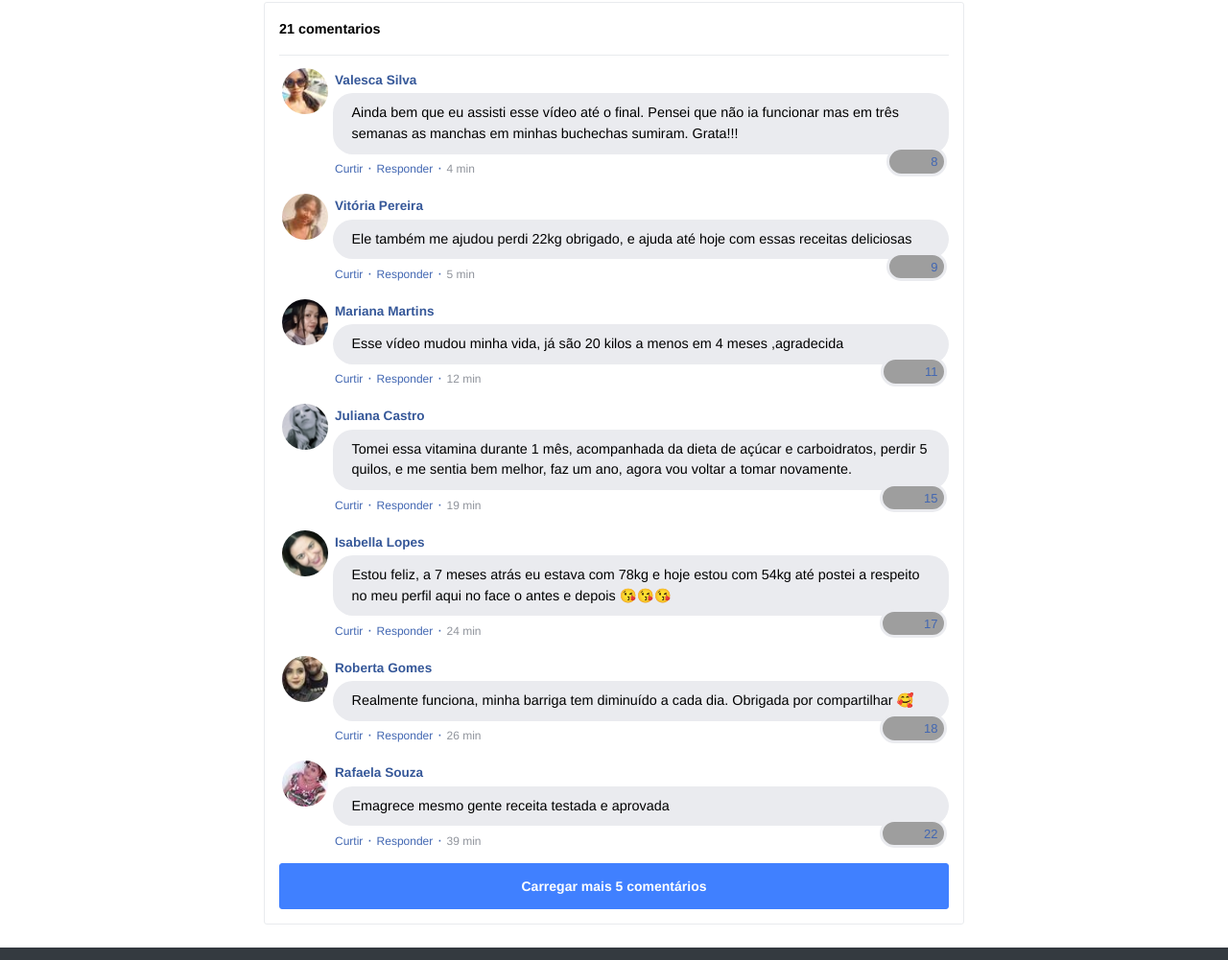
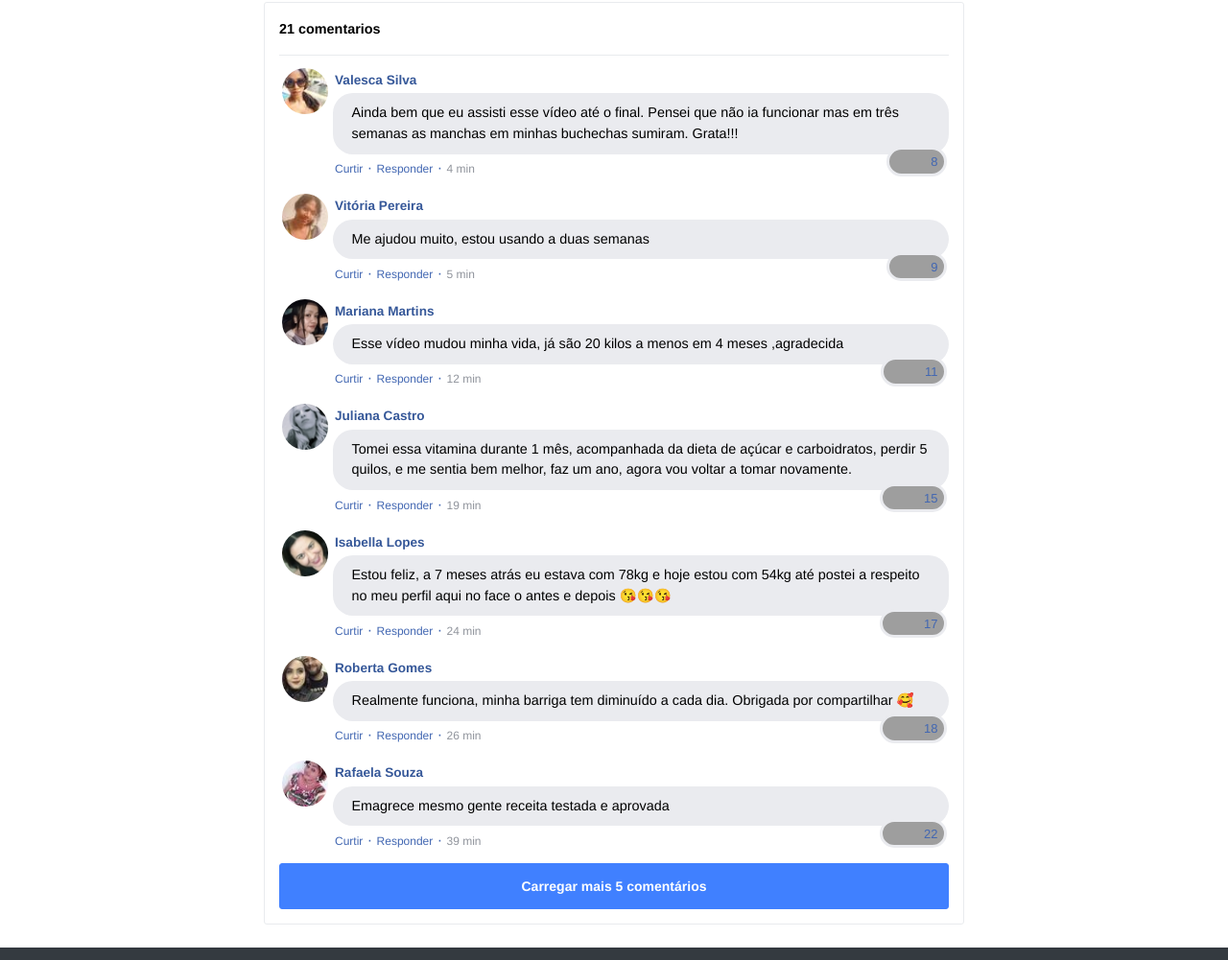
Before and after one commit to Viniciusrs47/rugasbye.site, a plain HTML site: page index.html in a window 1280 px wide. Shown: the part 696-1697 px from the top of the page at 96% size. Drawn offline with nearby package versions, Linux system fonts and the light colour scheme; grey boxes are pictures that could not be loaded; a script that the page names is missing; files whose address does not match are found by name.

Commit message:
Update index.html

```diff
--- a/index.html
+++ b/index.html
@@ -123,7 +123,7 @@ src="https://www.facebook.com/tr?id=662692188699160&ev=PageView&noscript=1"
                       </td>
                     </tr>
                     <tr>
-                      <td class="fb-comments-comment-text">Ele também me ajudou perdi 22kg obrigado, e ajuda até hoje com essas receitas deliciosas</td>
+                      <td class="fb-comments-comment-text">Me ajudou muito, estou usando a duas semanas </td>
                     </tr>
                     <tr>
                       <td class="fb-comments-comment-actions">
```
